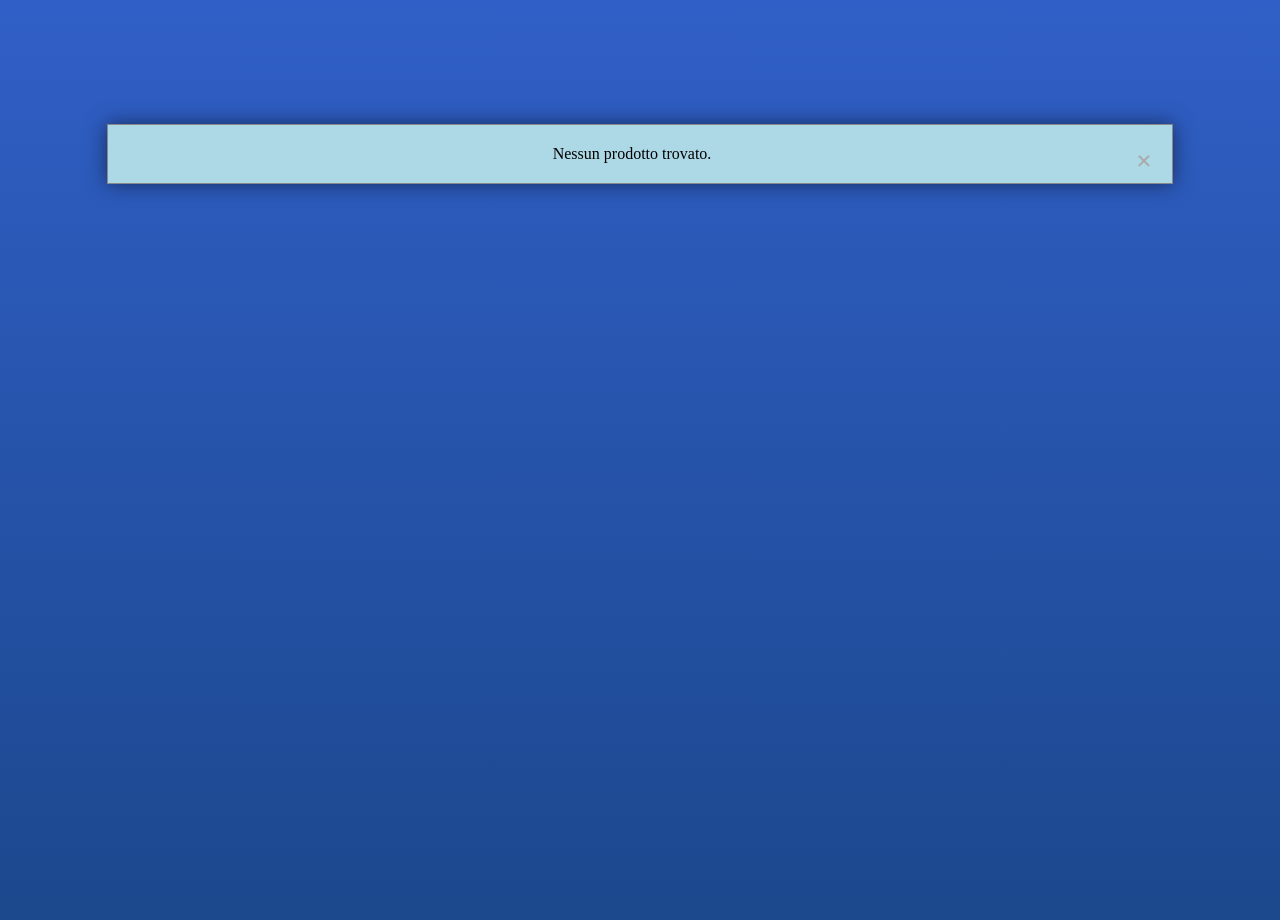
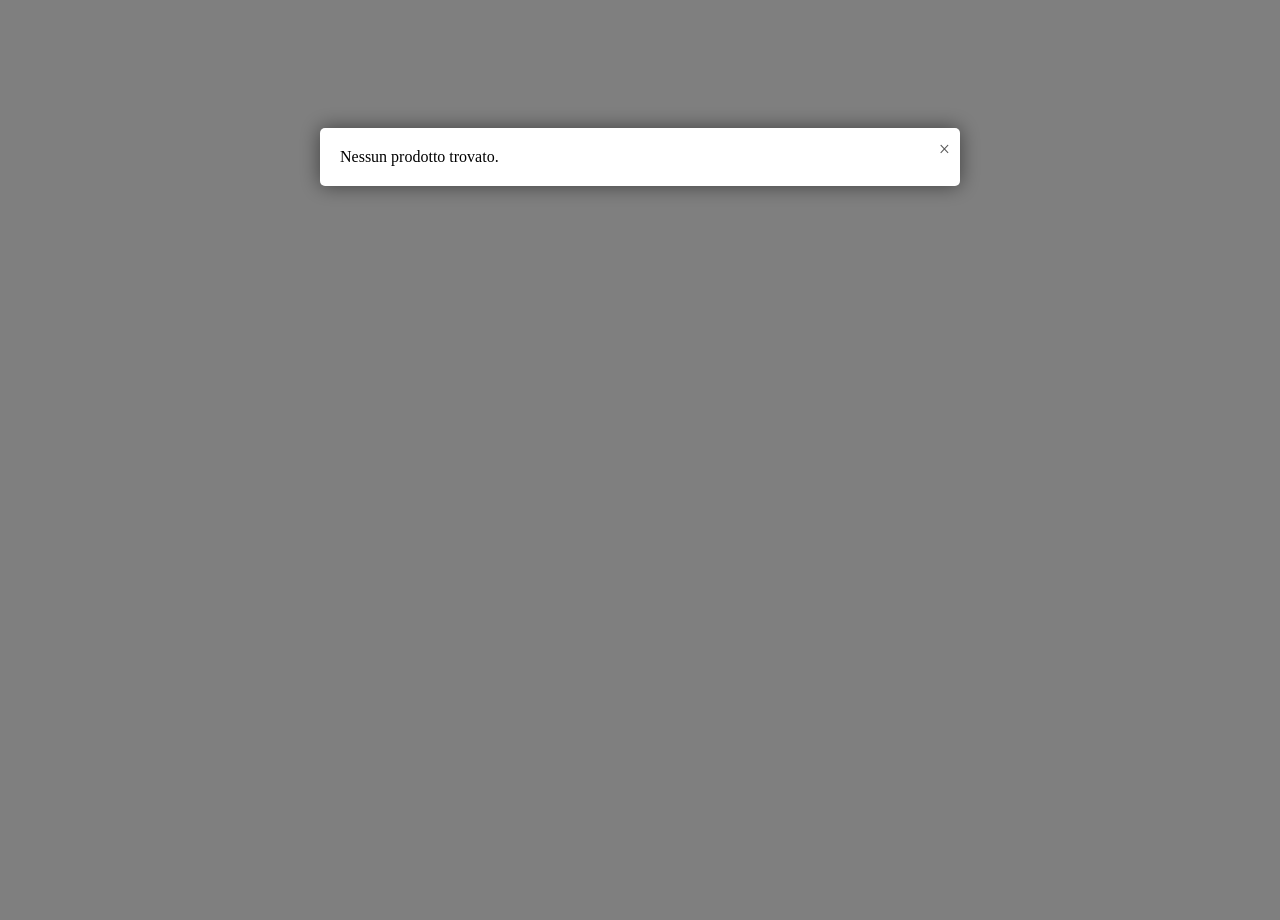
Before and after one commit to konkas7/BDG, a PHP site: page /assets/php/cerca_prodotto.php in a window 1280 px wide. Run offline with PHP 8.4, Linux system fonts and the light colour scheme; data that the repository does not hold is empty.

Commit message:
modifica visualizzazione prodotti

```diff
--- a/assets/php/cerca_prodotto.php
+++ b/assets/php/cerca_prodotto.php
@@ -7,56 +7,65 @@
     <style>
         /* CSS for the modal popup */
         .modal {
-            display: none; /* Hidden by default */
-            position: fixed; /* Stay in place */
-            z-index: 1; /* Sit on top */
+            display: none;
+            position: fixed;
+            z-index: 1;
             left: 0;
             top: 0;
-            width: 100%; /* Full width */
-            height: 100%; /* Full height */
-            overflow: auto; /* Enable scroll if needed */
-            background: linear-gradient(to bottom, #305fc7, #1a4689); /* Gradient background */
-            padding-top: 60px;
-            box-shadow: 0 0 10px rgba(0, 0, 0, 0.5); /* Shadow effect */
+            width: 100%;
+            height: 100%;
+            overflow: auto;
+            background: rgba(0, 0, 0, 0.5); /* Semi-transparent background */
         }
 
         /* Modal Content/Box */
         .modal-content {
-            background-color: #add8e6; /* Light blue background */
-            margin: 5% auto; /* 5% from the top, centered */
+            background-color: #fff;
+            margin: 10% auto;
             padding: 20px;
-            border: 1px solid #888;
-            width: 80%; /* Could be more or less, depending on screen size */
-            box-shadow: 0 0 20px rgba(0, 0, 0, 0.5); /* Shadow effect */
+            border-radius: 5px;
+            box-shadow: 0 0 20px rgba(0, 0, 0, 0.5);
+            width: 80%;
+            max-width: 600px; /* Limit modal width */
+            position: relative; /* Position relative for absolute positioning inside */
         }
 
         /* Close Button */
         .close {
-            color: #aaa;
-            float: right;
-            font-size: 28px;
-            font-weight: bold;
+            position: absolute;
+            top: 10px;
+            right: 10px;
+            font-size: 20px;
+            cursor: pointer;
+            color: #555;
         }
 
-        /* CSS per allineare i prodotti accanto */
-        .products-container {
-            display: flex; /* Usiamo flexbox per allineare i prodotti accanto */
-            flex-wrap: wrap; /* Permette ai prodotti di andare a capo se non c'è abbastanza spazio */
-            justify-content: space-around; /* Distribuisce uniformemente i prodotti lungo l'asse orizzontale */
+        /* Product Card */
+        .product {
+            border: 1px solid #ccc;
+            border-radius: 5px;
+            padding: 10px;
+            margin: 10px;
+            width: calc(33.33% - 20px); /* Responsive width for 3 products in a row */
+            transition: transform 0.3s ease;
         }
 
-        .product {
-            /* Stile di ogni singolo prodotto */
-            width: 30%; /* Larghezza dei singoli prodotti */
-            margin-bottom: 20px; /* Spazio tra i prodotti */
+        .product:hover {
+            transform: translateY(-5px); /* Lift up on hover */
+            box-shadow: 0 5px 15px rgba(0, 0, 0, 0.3);
         }
 
-        .close:hover,
-        .close:focus {
-            color: black;
-            text-decoration: none;
-            cursor: pointer;
+        .product img {
+            width: 100%;
+            height: auto;
+            border-radius: 5px;
         }
+
+        /* Product Info */
+        .product-info {
+            text-align: center;
+        }
+
     </style>
 
 </head>
```
Also changed, not shown: assets/php/doppia_categoria.php (+48 -22 lines).
